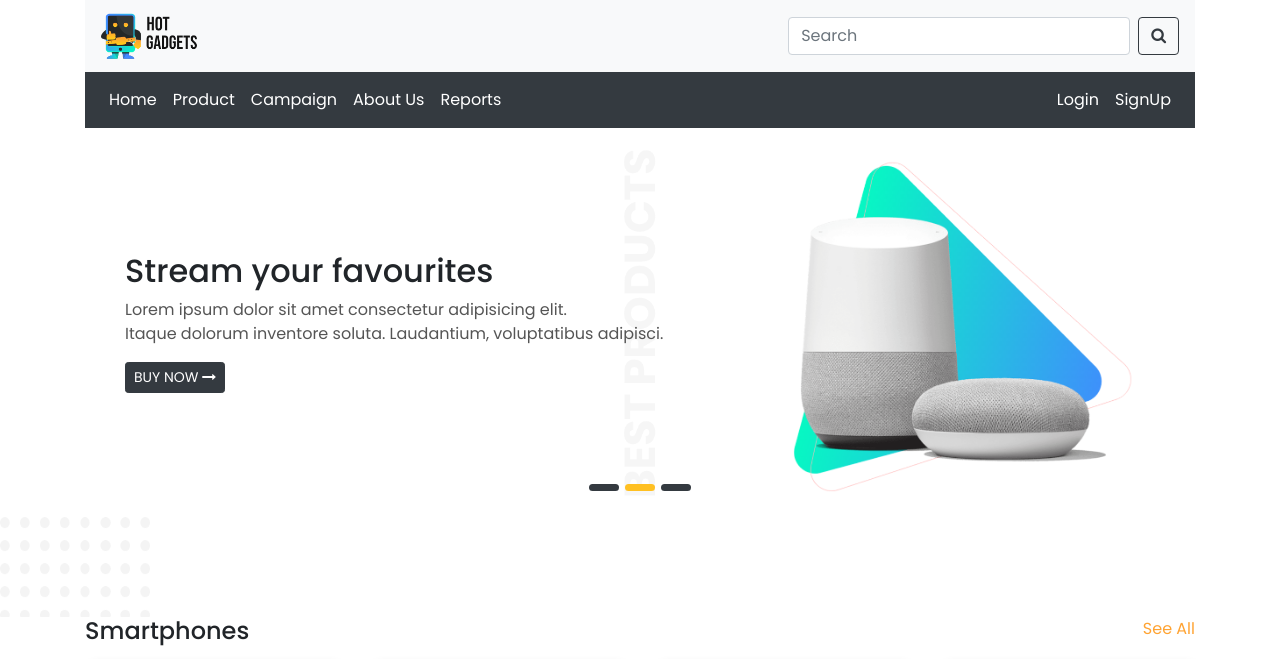
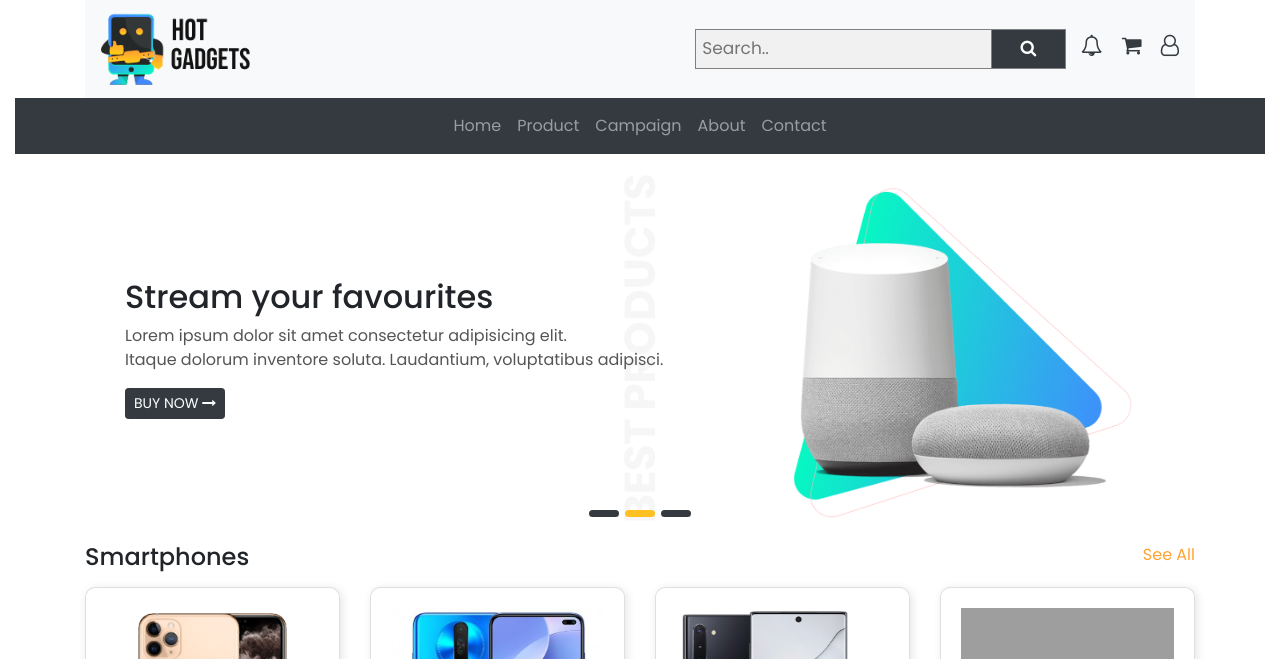
Before and after one commit to rafs2n/HotGadgets, a plain HTML site: page index.html in a window 1280 px wide. Shown: the top 659 px of the page. Drawn offline with nearby package versions, Linux system fonts and the light colour scheme; grey boxes are pictures that could not be loaded.

Commit message:
navbar change

```diff
--- a/index.html
+++ b/index.html
@@ -18,40 +18,62 @@
         <!-- --------Top bar-------- -->
         <div class="row">
             <div class="col-lg-12">
-                <nav class="navbar navbar-light bg-light justify-content-between">
+                <nav class="navbar navbar-light bg-light">
+                    <div class="logo">
                         <a class="navbar-brand"><img id="logo" src="img/logo.png" alt="logo"></a>
-                    <form class="form-inline">
-                        <input class="form-control mr-sm-2" type="search" placeholder="Search" aria-label="Search">
-                        <button class="btn btn-outline-dark my-2 my-sm-0" type="submit"><i
-                                class="fa fa-search"></i></button>
+                    </div>
+                    <div class="search d-flex justify-content-center">
+                        <form class="example" action="#">
+                            <input type="text" placeholder="Search.." name="search">
+                            <button type="submit"><i class="fa fa-search"></i></button>
                         </form>
-                </nav>
-            </div>
-        </div>
-        <!-- --------Nav Items-------- -->
-        <div class="row">
-            <div class="col-lg-12">
-                <nav class="navbar navbar-expand-md navbar-light bg-dark">
-                    <button type="button" class="navbar-toggler" data-toggle="collapse" data-target="#navbarCollapse">
-                        <span class="navbar-toggler-icon"></span>
-                    </button>
+                        <div class="user mt-1">
+                            <a href=""><i class="fa fa-bell-o fa-lg"></i></a>
+                            <a href=""><i class="fa fa-shopping-cart fa-lg"></i></a>
+                            <a href=""><i class="fa fa-user-o fa-lg"></i></a>
 
-                    <div class="collapse navbar-collapse" id="navbarCollapse">
-                        <div class="navbar-nav">
-                            <a href="#" class="nav-item nav-link active">Home</a>
-                            <a href="#" class="nav-item nav-link">Product</a>
-                            <a href="#" class="nav-item nav-link">Campaign</a>
-                            <a href="#" class="nav-item nav-link">About Us</a>
-                            <a href="#" class="nav-item nav-link tabindex=" -1">Reports</a>
-                        </div>
-                        <div class="navbar-nav ml-auto">
-                            <a href="#" class="nav-item nav-link">Login</a>
-                            <a href="#" class="nav-item nav-link">SignUp</a>
                         </div>
                     </div>
                 </nav>
             </div>
         </div>
+    </div>
+    <!-- --------Nav Items-------- -->
+    <div class="container-fluid">
+        <div class="row">
+            <div class="col-lg-12">
+                <nav id="navbar_top" class="navbar navbar-expand-md bg-dark navbar-dark">
+                    <!-- <a class="navbar-brand" href="#">Navbar</a> -->
+                    <button class="navbar-toggler" type="button" data-toggle="collapse"
+                        data-target="#collapsibleNavbar">
+                        <span class="navbar-toggler-icon"></span>
+                    </button>
+                    <div class="collapse navbar-collapse justify-content-center" id="collapsibleNavbar">
+                        <ul class="navbar-nav">
+                            <li class="nav-item">
+                                <a class="nav-link" href="#">Home</a>
+                            </li>
+                            <li class="nav-item">
+                                <a class="nav-link" href="#">Product</a>
+                            </li>
+                            <li class="nav-item">
+                                <a class="nav-link" href="#">Campaign</a>
+                            </li>
+                            <li class="nav-item">
+                                <a class="nav-link" href="#">About</a>
+                            </li>
+                            <li class="nav-item">
+                                <a class="nav-link" href="#">Contact</a>
+                            </li>
+                        </ul>
+                    </div>
+                </nav>
+            </div>
+        </div>
+    </div>
+    <!-- ---------Image Slider--------- -->
+
+    <div class="container">
         <!-- ---------Image Slider--------- -->
         <div class="row back">
             <div class="col-lg-12">
@@ -122,12 +144,9 @@
                 </div>
             </div>
         </div>
-    </div>
-    <div class="container-fluid">
-        <div class="row back2">
-        </div>
-    </div>
-    <div class="container">
+
+        <!-- ----------Product Card----------- -->
+
         <div class="row">
             <div class="col-lg-12 d-flex justify-content-between">
                 <div class="card-head mb-2">
@@ -311,19 +330,18 @@
                 <img class="img-fluid" src="img/categories/pale-order.png" alt="cate">
             </div>
         </div>
+    </div>
     <!-- -----------Footer----------- -->
+    <div class="container-fluid">
         <div class="row footer">
-            <div class="col-md-5">
+            <div class="col-lg-12 d-flex flex-lg-row justify-content-md-between flex-sm-column">
                 <div class="contact">
-                    <h6>Buy & Sell online with Hot Gadgets. Trust quality & best customer expperience at one place!</h6>
+                    <h6>Buy & Sell online with Hot Gadgets. <br> Trust quality & best customer expperience at one place!
+                    </h6>
                     <p>Got A Question? Call Us 24/7</p>
                     <h5>+00212345678</h5>
                 </div>
-
-            </div>
-            <div class="col-md-7">
-                <div class="row">
-                    <div class="col-md-4">
+                <div>
                     <h6 class="mb-3">Information</h6>
                     <div class="item d-flex flex-md-column">
                         <a href="">About Us</a>
@@ -331,10 +349,8 @@
                         <a href="">Terms & Conditions</a>
                         <a href="">Contact Us</a>
                     </div>
-
-
                 </div>
-                    <div class="col-md-4">
+                <div>
                     <h6 class="mb-3">Customer Service</h6>
                     <div class="item d-flex flex-md-column">
                         <a href="">Order & Payment</a>
@@ -342,11 +358,10 @@
                         <a href="">My Account</a>
                         <a href="">Shopping Cart</a>
                     </div>
-
                 </div>
-                    <div class="col-md-4 address">
+                <div class="getintouch">
                     <h6 class="mb-3">Get In Touch</h6>
-                        <p>4542 Archwood Avenue
+                    <p>4542 Archwood Avenue <br>
                         Mountain View, WY 82939</p>
                     <p>support@hotgadgets.com</p>
                     <div class="icon-link">
@@ -354,7 +369,6 @@
                         <a href="#"><i class="fa fa-twitter fa-lg"></i></a>
                         <a href="#"><i class="fa fa-youtube-play fa-lg"></i></a>
                         <a href="#"><i class="fa fa-linkedin fa-lg"></i></a>
-                        </div>
                     </div>
                 </div>
             </div>
@@ -371,10 +385,24 @@
                 </div>
             </div>
         </div>
+    </div>
 
-
-
-    </div>
+    <script>
+        document.addEventListener("DOMContentLoaded", function () {
+            window.addEventListener('scroll', function () {
+                if (window.scrollY > 100) {
+                    document.getElementById('navbar_top').classList.add('fixed-top');
+                    // add padding top to show content behind navbar
+                    navbar_height = document.querySelector('.navbar').offsetHeight;
+                    document.body.style.paddingTop = navbar_height + 'px';
+                } else {
+                    document.getElementById('navbar_top').classList.remove('fixed-top');
+                    // remove padding top from body
+                    document.body.style.paddingTop = '0';
+                }
+            });
+        });
+    </script>
 
 
     <!-- --------Additional JS-------- -->
--- a/style.css
+++ b/style.css
@@ -1,22 +1,57 @@
 @import url('https://fonts.googleapis.com/css2?family=Poppins:wght@300;400;500;600&display=swap');
 
 body{
+    margin: 0px;
+    padding: 0px;
     font-family: 'Poppins', sans-serif;
 }
 
 #logo{
-    width: 100px;
-    height: 100%;
+    max-width: 80%;
+    height: auto;
 }
 #navbarCollapse a{
     color: white;
+}
+form.example input[type=text] {
+  padding: 6px;
+  font-size: 17px;
+  border: 1px solid grey;
+  float: left;
+  width: 80%;
+  background: #f1f1f1;
+}
+form.example button {
+  float: left;
+  width: 20%;
+  padding: 6px;
+  background: #343A40;
+  color: white;
+  font-size: 17px;
+  border: 1px solid grey;
+  border-left: none;
+  cursor: pointer;
+}
+form.example button:hover {
+  background: black;
+}
+
+form.example::after {
+  content: "";
+  clear: both;
+  display: table;
+}
+
+.user a{
+    margin-left: 15px;
+    color: #343A40;
 }
 
 .slider-item{
     padding: 10px 40px;
 }
 .back{
-    background-image: url(/img/bg-1.png);
+    background-image: url(img/bg-1.png);
     background-repeat: no-repeat;
     background-position: center;
     background-size: 60px 350px;
@@ -39,7 +74,7 @@ body{
     background-color: #FFC022;
 }
 .back2{
-    background-image: url(/img/bg-2.png);
+    background-image: url(img/bg-2.png);
     background-repeat: no-repeat;
     background-size: 150px 150px;
     height: 100px;
@@ -113,6 +148,9 @@ body{
     margin-top: 0px;
     width: 30%;
 }
+.contact{
+    margin-left: 380px;
+}
 .contact h6{
     font-size: 15px;
     font-weight: 300;
@@ -121,6 +159,13 @@ body{
     font-size: 15px;
     font-weight: 300;
     margin-top: 25px;
+}
+
+.getintouch{
+    margin-right: 380px;
+}
+.getintouch p{
+    font-size: 12px;
 }
 .copyright p{
     text-align: center;
@@ -131,3 +176,7 @@ body{
 .copyright span{
     color: #FFA332;
 }
+
+.footer{
+    overflow: hidden;
+}
```
Lines whose indentation alone changed are shown as unchanged.
